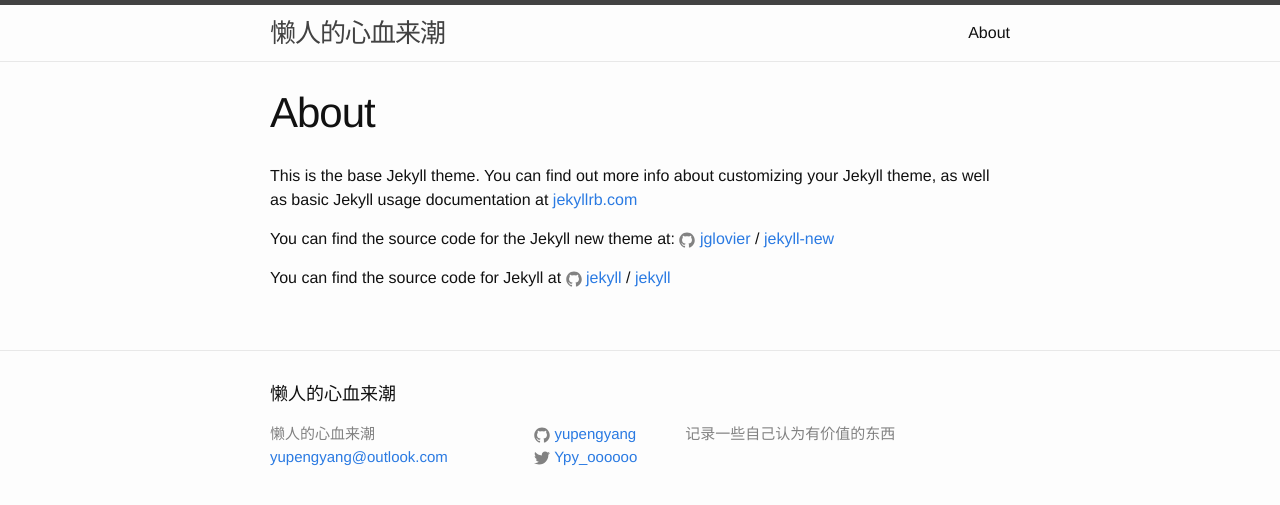
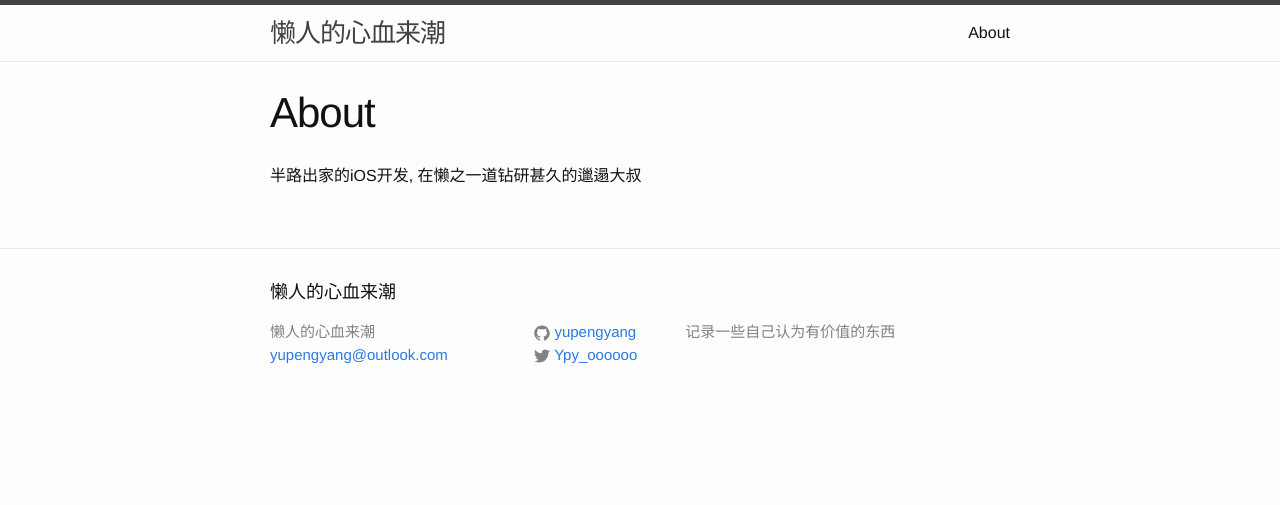
Before and after one commit to yanni-fe/yupengyang.github.io, a Jekyll site: the page built from about.md, in a window 1280 px wide. Shown: the top 505 px of the page. Built offline with Jekyll 4.4.1, drawn with Linux system fonts in a browser that asks for light colours.

Commit message:
update about

```diff
--- a/about.md
+++ b/about.md
@@ -4,12 +4,4 @@ title: About
 permalink: /about/
 ---
 
-This is the base Jekyll theme. You can find out more info about customizing your Jekyll theme, as well as basic Jekyll usage documentation at [jekyllrb.com](http://jekyllrb.com/)
-
-You can find the source code for the Jekyll new theme at:
-{% include icon-github.html username="jglovier" %} /
-[jekyll-new](https://github.com/jglovier/jekyll-new)
-
-You can find the source code for Jekyll at
-{% include icon-github.html username="jekyll" %} /
-[jekyll](https://github.com/jekyll/jekyll)
+半路出家的iOS开发, 在懒之一道钻研甚久的邋遢大叔
```
